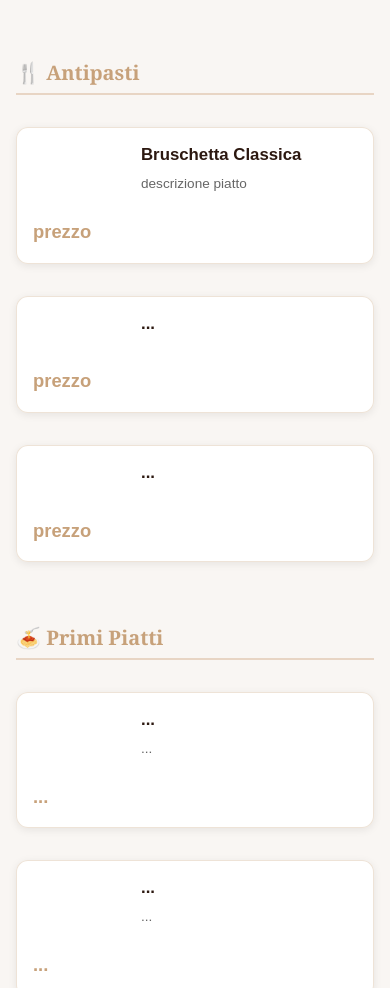
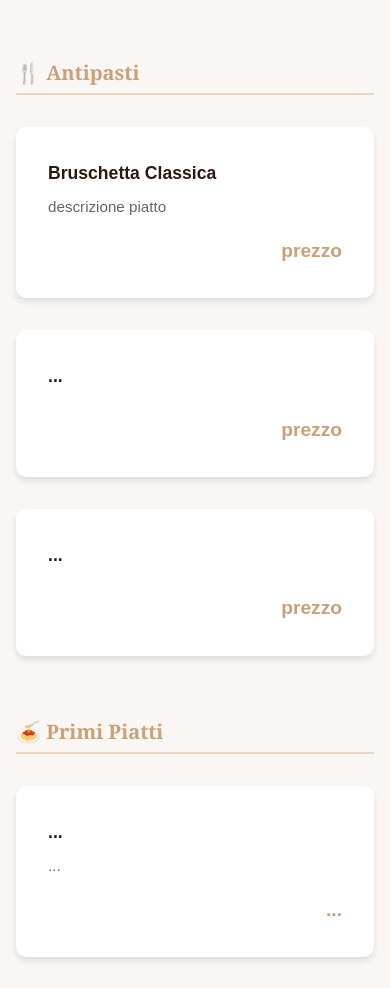
Before and after one commit to moris99311/sito, a plain HTML site: page index.html in a window 390 px wide. Shown: the part 1603-2591 px from the top of the page. Drawn offline with Linux system fonts and the light colour scheme.

Commit message:
Improve mobile menu styles and layout
Refactor mobile menu styles for better layout and responsiveness.

```diff
--- a/aspetto.css
+++ b/aspetto.css
@@ -434,69 +434,13 @@
             .hero {
                 min-height: 60vh;
             }
-    /* modifica del menù da mobile */
+
             .menu-item {
-        background-color: rgba(255, 255, 255, 0.95);
-        border: 1px solid rgba(199, 161, 122, 0.3);
-        border-radius: 12px;
-        padding: var(--spacing-sm);
-        box-shadow: 0 2px 8px rgba(0, 0, 0, 0.08);
-
-        display: grid;
-        grid-template-columns: 100px 1fr;
-        grid-template-rows: auto auto auto;
-        gap: var(--spacing-xs);
-        align-items: start;
-    }
-
-    .menu-item-image {
-        grid-column: 1;
-        grid-row: 1 / 4;
-        width: 100px;
-        height: 100px;
-        border-radius: 8px;
-        background-color: var(--accent-color);
-        object-fit: cover;
-        border: 2px solid var(--primary-color);
-    }
-
-    .menu-item-name {
-        grid-column: 2;
-        grid-row: 1;
-        font-weight: bold;
-        color: var(--secondary-color);
-        font-size: 1.05rem;
-        margin-bottom: 0;
-        line-height: 1.3;
-    }
-
-    .menu-item-description {
-        grid-column: 2;
-        grid-row: 2;
-        color: #666;
-        font-size: 0.85rem;
-        line-height: 1.4;
-        margin-bottom: 0;
+                flex-direction: column;
             }
 
             .menu-item-price {
-        grid-column: 1;
-        grid-row: 4;
-        color: var(--primary-color);
-        font-weight: bold;
-        font-size: 1.15rem;
-        margin-top: var(--spacing-xs);
-        white-space: nowrap;
-    }
-
-    .menu-item-info {
-        display: contents;
-    }
-
-    .menu-item:hover {
-        transform: translateY(-3px);
-        box-shadow: 0 4px 12px rgba(0, 0, 0, 0.12);
-        background-color: rgba(255, 255, 255, 0.98);
+                align-self: flex-end;
             }
         }
 
```
Lines whose indentation alone changed are shown as unchanged.
